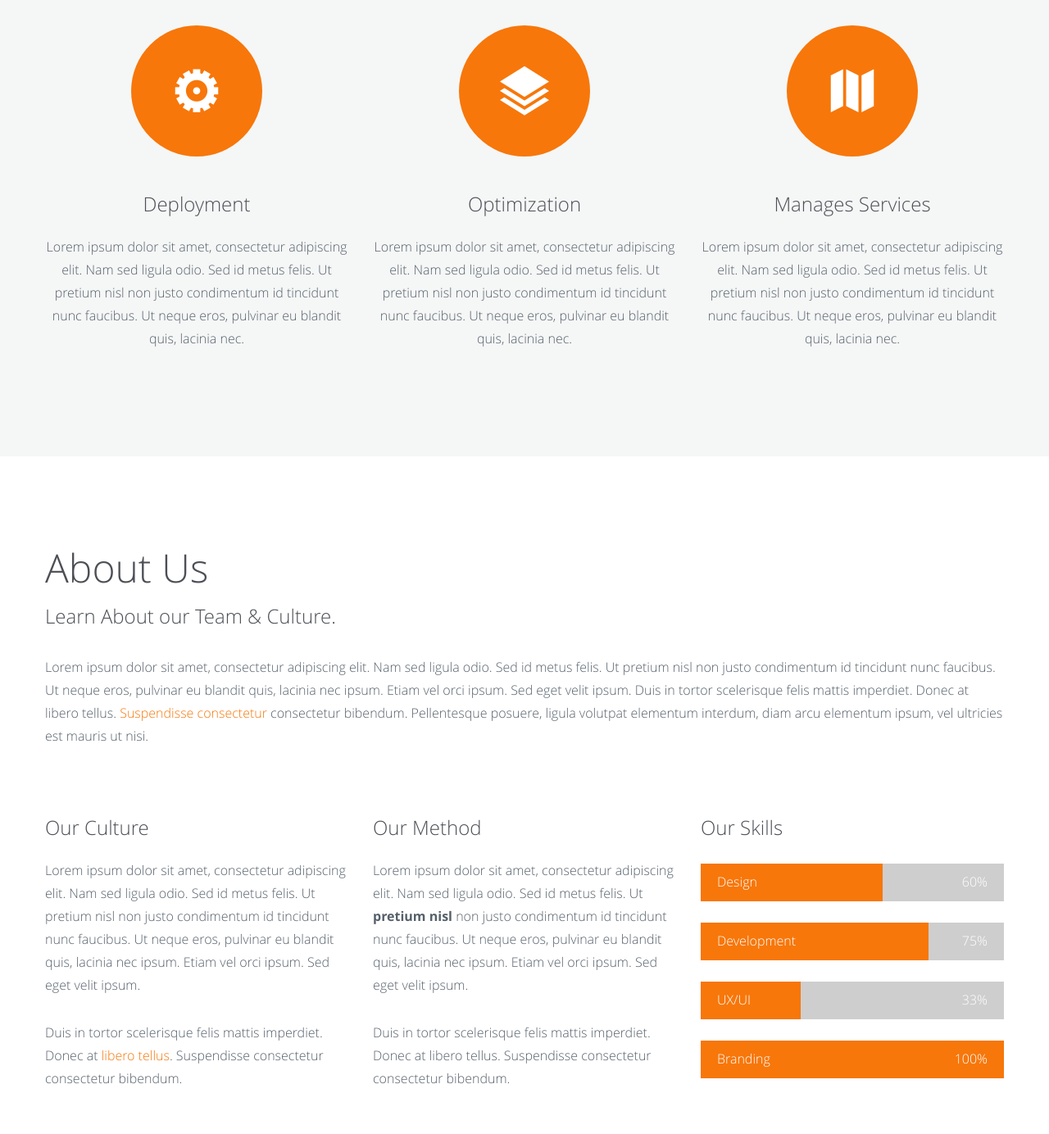
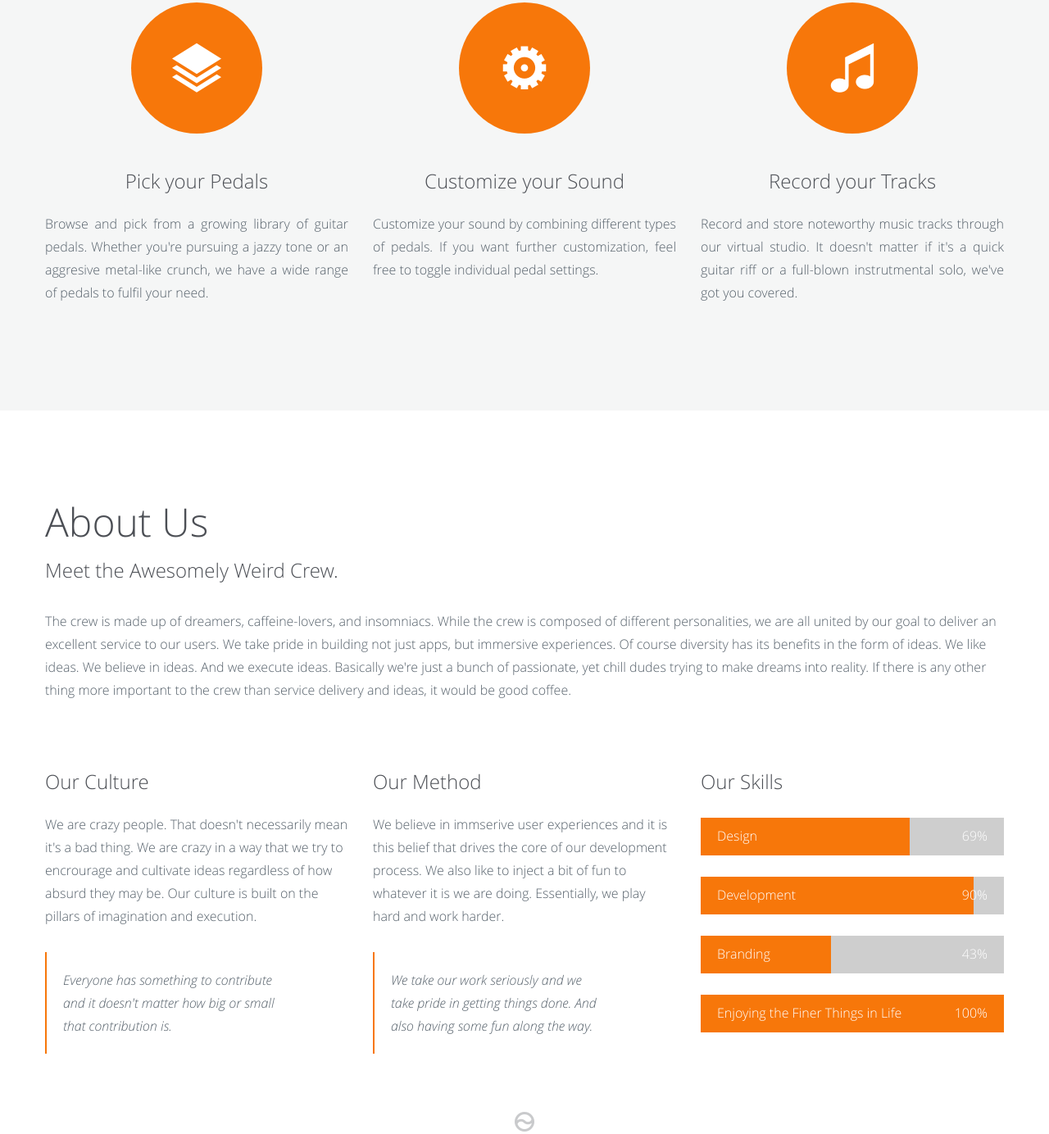
Before and after one commit to AirGuitar/airguitar-refactor, a website: page AirGuitar/index.html in a window 1280 px wide. Shown: the part 1264-2648 px from the top of the page at 82% size. Drawn offline with nearby package versions, Linux system fonts and the light colour scheme; some packages are replaced by stand-ins of ours.

Commit message:
Updated information on the index page: Work, About.

```diff
--- a/AirGuitar/_include/css/custom.css
+++ b/AirGuitar/_include/css/custom.css
@@ -27,6 +27,14 @@
 	text-transform: uppercase;
 }
 
+.align-left{
+	text-align: left;
+}
+
+.align-justify{
+	text-align: justify;
+}
+
 /*
  * Shadow color styles
  */
--- a/AirGuitar/index.html
+++ b/AirGuitar/index.html
@@ -7,7 +7,7 @@
 <html lang="en-US"> <!--<![endif]-->
 <head>
 	<!-- Meta Tags -->
-	<title>AirGuitar | Guitar Pedals on the Cloud</title>
+	<title>AirGuitar</title>
 	<meta name="description" content="AirGuitar is a digital guitar pedal service that allows you to customize your sound, record your music, and share your tunes." />
 	<!-- Mobile Specifics -->
 	<meta name="viewport" content="width=device-width, initial-scale=1.0" />
@@ -147,12 +147,9 @@
 					<div class="title-page">
 						<h2 class="title">AirGuitar</h2>
 						<h3 class="title-description">Guitar Pedals on the Cloud.</h3>
-
 						<div class="page-description">
 							<p>
-								Lorem ipsum dolor sit amet, consectetur adipiscing elit. Nam sed ligula odio. Sed id metus felis. Ut pretium nisl non justo condimentum id tincidunt nunc faucibus.
-								Ut neque eros, pulvinar eu blandit quis, lacinia nec ipsum. Etiam vel orci ipsum. Sed eget velit ipsum. Duis in tortor scelerisque felis mattis imperdiet. Donec at libero tellus.
-								<a href="#">Suspendisse consectetur</a> consectetur bibendum. Pellentesque posuere, ligula volutpat elementum interdum, diam arcu elementum ipsum, vel ultricies est mauris ut nisi.
+								AirGuitar is a digital guitar pedal service that allows guitar enthusiasts to customize, produce, and share their music. We provide a growing library of guitar pedals ready for selection and use. With AirGuitar, users can select and combine different pedals to produce a wide range of tone and music. We also grant access to additional facilities for recording and storing music tracks. With all these features, AirGuitar helps users find their own unique sound for the world to hear.
 							</p>
 						</div>
 
@@ -165,11 +162,11 @@
 				<div class="span4">
 					<div class="services-box">
 						<div class="icon">
-							<span class="font-icon-cog"></span>
+							<span class="font-icon-layer"></span>
 						</div>
-						<h3>Deployment</h3>
-						<p>
-							Lorem ipsum dolor sit amet, consectetur adipiscing elit. Nam sed ligula odio. Sed id metus felis. Ut pretium nisl non justo condimentum id tincidunt nunc faucibus. Ut neque eros, pulvinar eu blandit quis, lacinia nec.
+						<h3>Pick your Pedals</h3>
+						<p class="align-justify">
+							Browse and pick from a growing library of guitar pedals. Whether you're pursuing a jazzy tone or an aggresive metal-like crunch, we have a wide range of pedals to fulfil your need.
 						</p>
 					</div>
 				</div>
@@ -177,11 +174,11 @@
 				<div class="span4">
 					<div class="services-box">
 						<div class="icon">
-							<span class="font-icon-layer"></span>
+							<span class="font-icon-cog"></span>
 						</div>
-						<h3>Optimization</h3>
-						<p>
-							Lorem ipsum dolor sit amet, consectetur adipiscing elit. Nam sed ligula odio. Sed id metus felis. Ut pretium nisl non justo condimentum id tincidunt nunc faucibus. Ut neque eros, pulvinar eu blandit quis, lacinia nec.
+						<h3>Customize your Sound</h3>
+						<p class="align-justify">
+							Customize your sound by combining different types of pedals. If you want further customization, feel free to toggle individual pedal settings.
 						</p>
 					</div>
 				</div>
@@ -189,11 +186,11 @@
 				<div class="span4">
 					<div class="services-box">
 						<div class="icon">
-							<span class="font-icon-map"></span>
+							<span class="font-icon-music"></span>
 						</div>
-						<h3>Manages Services</h3>
-						<p>
-							Lorem ipsum dolor sit amet, consectetur adipiscing elit. Nam sed ligula odio. Sed id metus felis. Ut pretium nisl non justo condimentum id tincidunt nunc faucibus. Ut neque eros, pulvinar eu blandit quis, lacinia nec.
+						<h3>Record your Tracks</h3>
+						<p class="align-justify">
+							Record and store noteworthy music tracks through our virtual studio. It doesn't matter if it's a quick guitar riff or a full-blown instrutmental solo, we've got you covered.
 						</p>
 					</div>
 				</div>
@@ -210,13 +207,11 @@
 				<div class="span12">
 					<div class="title-page">
 						<h2 class="title">About Us</h2>
-						<h3 class="title-description">Learn About our Team &amp; Culture.</h3>
+						<h3 class="title-description">Meet the Awesomely Weird Crew.</h3>
 
 						<div class="page-description">
 							<p>
-								Lorem ipsum dolor sit amet, consectetur adipiscing elit. Nam sed ligula odio. Sed id metus felis. Ut pretium nisl non justo condimentum id tincidunt nunc faucibus.
-								Ut neque eros, pulvinar eu blandit quis, lacinia nec ipsum. Etiam vel orci ipsum. Sed eget velit ipsum. Duis in tortor scelerisque felis mattis imperdiet. Donec at libero tellus.
-								<a href="#">Suspendisse consectetur</a> consectetur bibendum. Pellentesque posuere, ligula volutpat elementum interdum, diam arcu elementum ipsum, vel ultricies est mauris ut nisi.
+								The crew is made up of dreamers, caffeine-lovers, and insomniacs. While the crew is composed of different personalities, we are all united by our goal to deliver an excellent service to our users. We take pride in building not just apps, but immersive experiences. Of course diversity has its benefits in the form of ideas. We like ideas. We believe in ideas. And we execute ideas. Basically we're just a bunch of passionate, yet chill dudes trying to make dreams into reality. If there is any other thing more important to the crew than service delivery and ideas, it would be good coffee.
 							</p>
 						</div>
 
@@ -229,21 +224,31 @@
 				<div class="span4">
 					<h3>Our Culture</h3>
 					<p>
-						Lorem ipsum dolor sit amet, consectetur adipiscing elit. Nam sed ligula odio. Sed id metus felis. Ut pretium nisl non justo condimentum id tincidunt nunc faucibus.
-						Ut neque eros, pulvinar eu blandit quis, lacinia nec ipsum. Etiam vel orci ipsum. Sed eget velit ipsum.
+						We are crazy people. That doesn't necessarily mean it's a bad thing. We are crazy in a way that we try to encrourage and cultivate ideas regardless of how absurd they may be. Our culture is built on the pillars of imagination and execution.
 					</p>
-
-					<p>Duis in tortor scelerisque felis mattis imperdiet. Donec at <a href="#">libero tellus</a>. Suspendisse consectetur consectetur bibendum.</p>
+					<div class="info-block">
+						<div class="info-text">
+							<p>
+								<i>Everyone has something to contribute and it doesn't matter how big or small that contribution is.</i>
+							</p>
+						</div>
+					</div>
+					<br/>
 				</div>
 
 				<div class="span4">
 					<h3>Our Method</h3>
 					<p>
-						Lorem ipsum dolor sit amet, consectetur adipiscing elit. Nam sed ligula odio. Sed id metus felis. Ut <strong>pretium nisl</strong> non justo condimentum id tincidunt nunc faucibus.
-						Ut neque eros, pulvinar eu blandit quis, lacinia nec ipsum. Etiam vel orci ipsum. Sed eget velit ipsum.
+						We believe in immserive user experiences and it is this belief that drives the core of our development process. We also like to inject a bit of fun to whatever it is we are doing. Essentially, we play hard and work harder.
 					</p>
-
-					<p>Duis in tortor scelerisque felis mattis imperdiet. Donec at libero tellus. Suspendisse consectetur consectetur bibendum.</p>
+					<div class="info-block">
+						<div class="info-text">
+							<p>
+								<i>We take our work seriously and we take pride in getting things done. And also having some fun along the way.</i>
+							</p>
+						</div>
+					</div>
+					<br/>
 				</div>
 
 				<div class="span4">
@@ -252,34 +257,35 @@
 					<div class="progress-bar">
 						<div class="progress">
 							<span class="field">Design</span>
-							<span class="field-value">60%</span>
-							<div class="bar" style="width: 60%;"></div>
+							<span class="field-value">69%</span>
+							<div class="bar" style="width: 69%;"></div>
 						</div>
 					</div>
 
 					<div class="progress-bar">
 						<div class="progress">
 							<span class="field">Development</span>
-							<span class="field-value">75%</span>
-							<div class="bar" style="width: 75%;"></div>
-						</div>
-					</div>
-
-					<div class="progress-bar">
-						<div class="progress">
-							<span class="field">UX/UI</span>
-							<span class="field-value">33%</span>
-							<div class="bar" style="width: 33%;"></div>
+							<span class="field-value">90%</span>
+							<div class="bar" style="width: 90%;"></div>
 						</div>
 					</div>
 
 					<div class="progress-bar">
 						<div class="progress">
 							<span class="field">Branding</span>
+							<span class="field-value">43%</span>
+							<div class="bar" style="width: 43%;"></div>
+						</div>
+					</div>
+
+					<div class="progress-bar">
+						<div class="progress">
+							<span class="field">Enjoying the Finer Things in Life</span>
 							<span class="field-value">100%</span>
 							<div class="bar" style="width: 100%;"></div>
 						</div>
 					</div>
+					<br/>
 				</div>
 
 			</div>
@@ -459,7 +465,6 @@
 		</div>
 	</div>
 	<!-- End Big Blockquote -->
-
 	<!-- Contact -->
 	<div id="contact" class="page">
 		<div class="container">
@@ -502,6 +507,7 @@
 							</li>
 						</ul>
 					</div>
+					<br/>
 				</div>
 				<!-- End Contact Details -->
 				<!-- Contact Form -->
@@ -525,6 +531,7 @@
 
 						</div>
 					</form>
+					<br/>
 				</div>
 				<!-- End Contact Form -->
 			</div>
```
